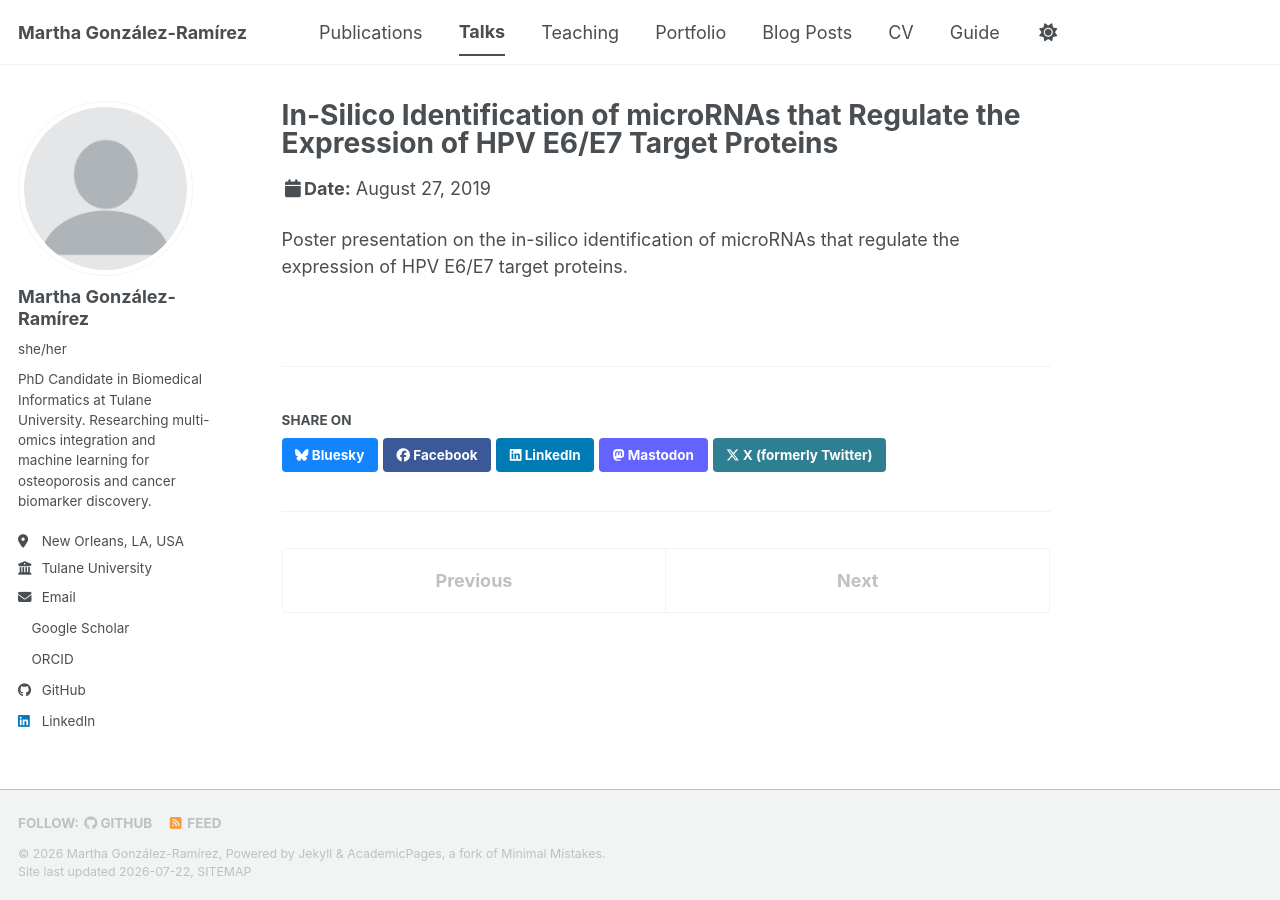
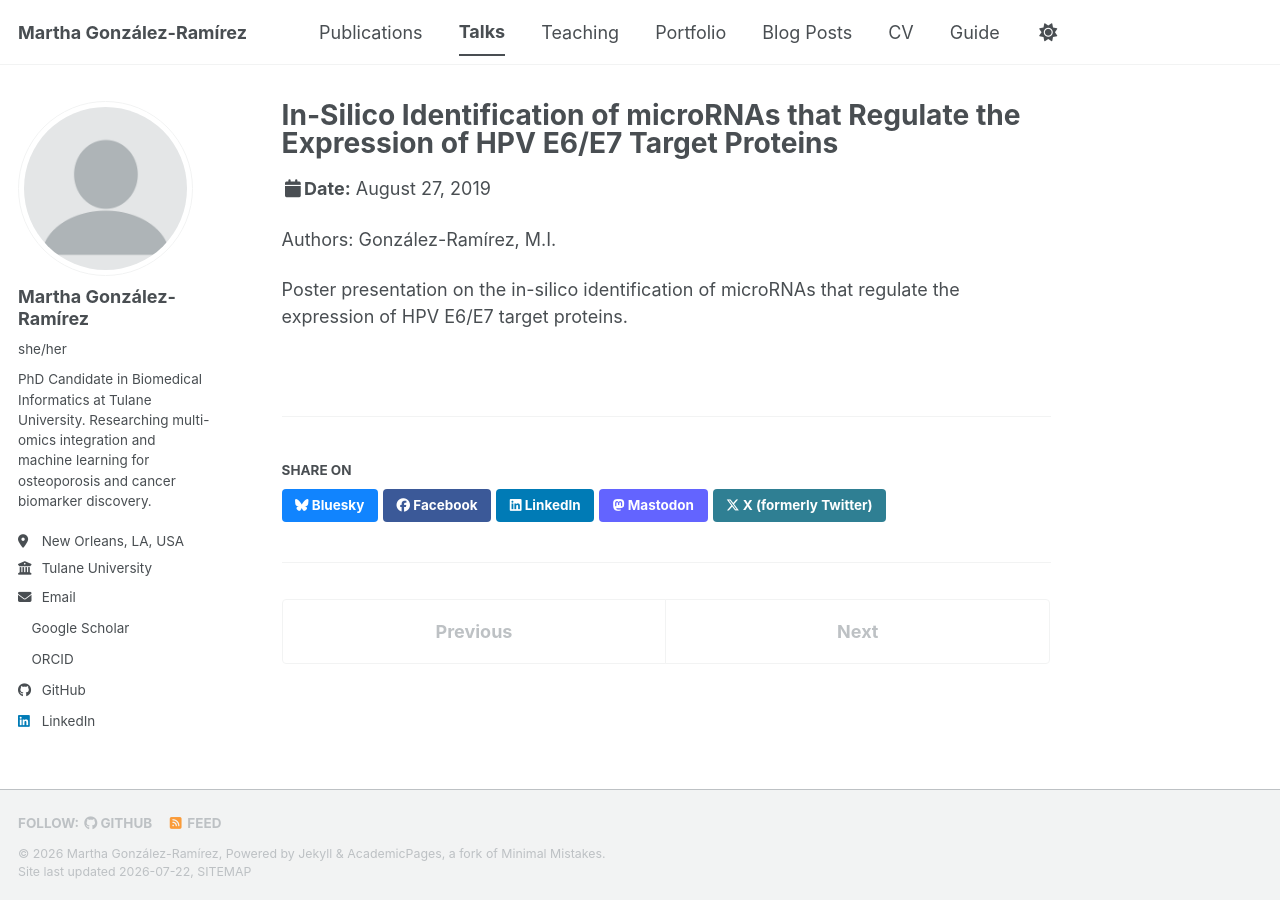
Before and after one commit to migonzalezr/migonzalezr.github.io, a Jekyll site: the page built from _talks/2019-08-27-poster-congreso-innovacion-mirna-hpv-e6e7.md, in a window 1280 px wide. Built offline with Jekyll 4.4.1, drawn with Linux system fonts in a browser that asks for light colours; a style sheet for code colours, icons or effects is not loaded.

Commit message:
Add authors and description to poster talk
Added authors and a brief description of the poster presentation.

```diff
--- a/_talks/2019-08-27-poster-congreso-innovacion-mirna-hpv-e6e7.md
+++ b/_talks/2019-08-27-poster-congreso-innovacion-mirna-hpv-e6e7.md
@@ -8,4 +8,6 @@ date: 2019-08-27
 location: "Bogotá, Colombia"
 ---
 
+Authors: González-Ramírez, M.I.
+
 Poster presentation on the in-silico identification of microRNAs that regulate the expression of HPV E6/E7 target proteins.
```
